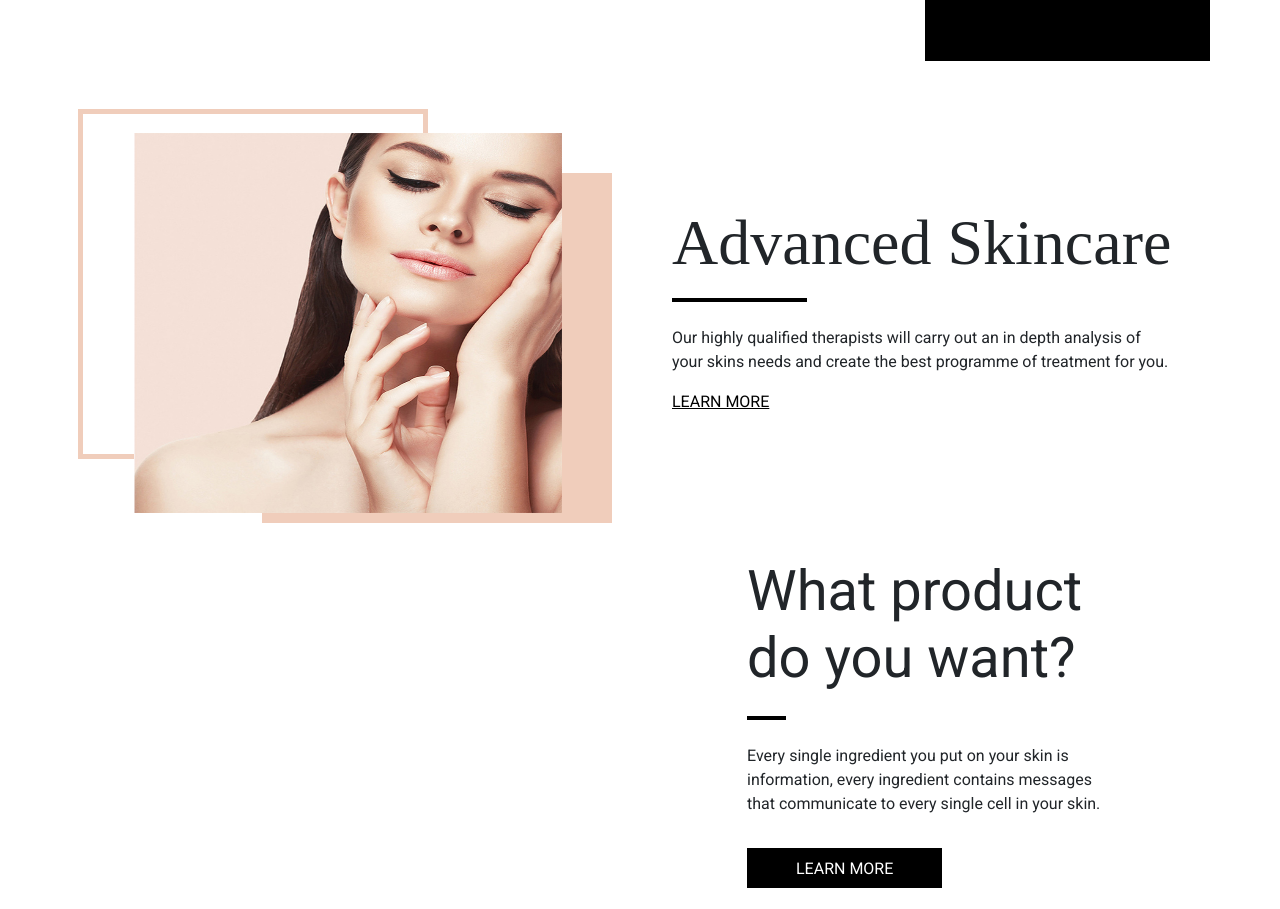
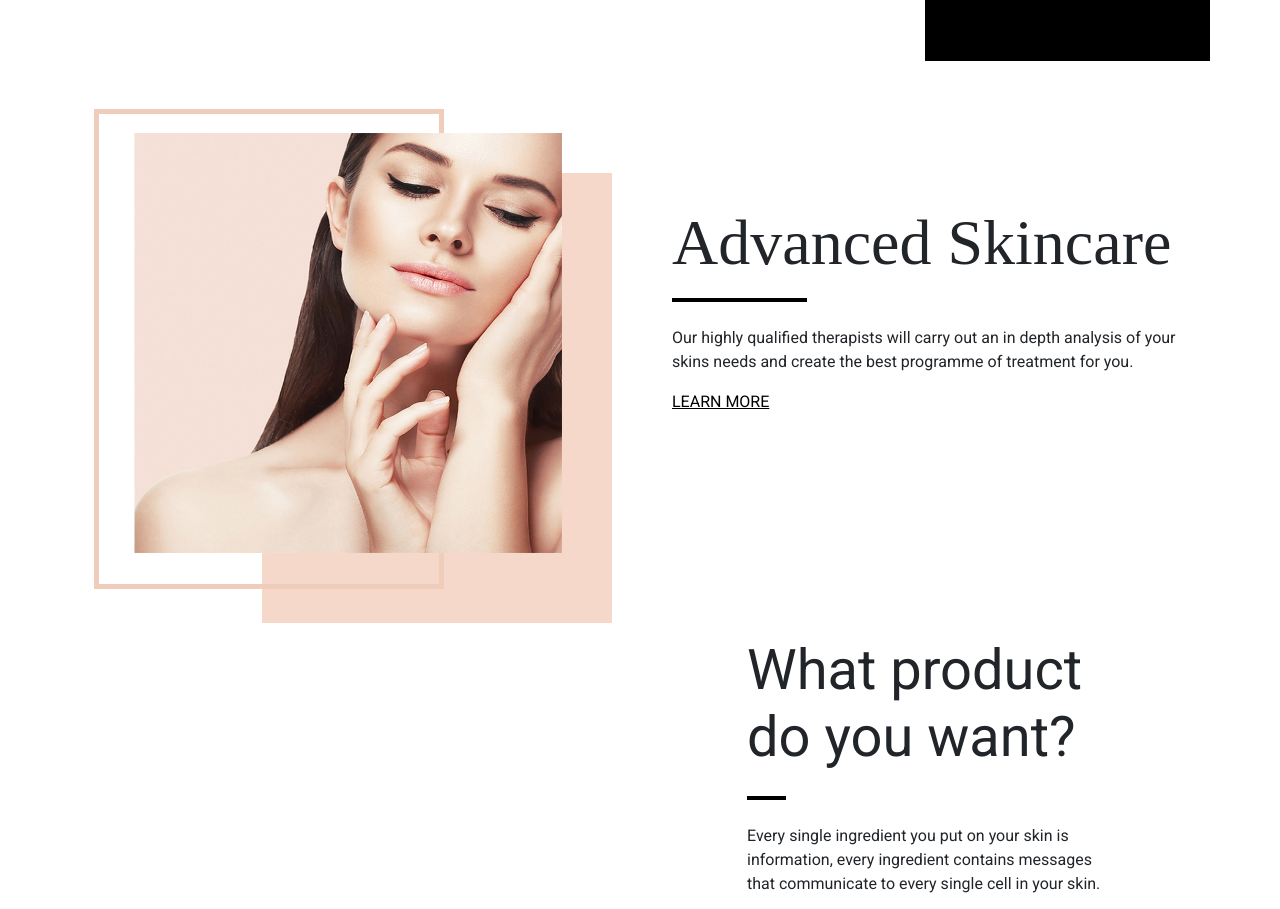
Before and after one commit to olatomide007/kodestage5, a plain HTML site: page index.html in a window 1280 px wide. Shown: the part 1208-2117 px from the top of the page. Drawn offline with Linux system fonts and the light colour scheme.

Commit message:
upadated for landing page responsiveness

```diff
--- a/css/arrayass.css
+++ b/css/arrayass.css
@@ -10,6 +10,10 @@
    .smaller-w{
     width: 31%;
 }
+
+    .text-smaller{
+        font-size: 0.65rem;
+    }
 
 .wel-sec h1{
     font-family:'Trebuchet MS', 'Lucida Sans Unicode', 'Lucida Grande', 'Lucida Sans', Arial, sans-serif;
@@ -42,10 +46,11 @@
 }
 
 .no-img{
-    width: 300px;
+    width: 260px;
     height: 450px;
     border-color: #f0cdbb !important;
     background-image: none;
+    z-index: 1;
 }
 
 .stroke{
@@ -54,18 +59,22 @@
     background-image: none;
 }
 
+
 .only-color{
-    width: 320px;
-    height: 350px;
-    background-color:#f0cdbb;
+    width: 260px;
+    height: 400px;
+    background-color:#f5d8ca;
     top: 4em;
-    left: 3em;
+    left: 6.5em;
+    z-index: -1;
 }
 
 
 .flex-img{
+    height: 380px;
     top: 1.5em;
-    left: 4em;
+    left: 2.5em;
+    z-index: 2;
 }
 
 .font-c{
@@ -77,19 +86,32 @@
     }
 
     .only-color{
-        height: 320px;
-        left: 3.5em;
+        width: 290px;
+        height: 420px;
+        left: 3em;
     }
 
     .no-img{
-        width: 350px;
-        height: 350px;
+        width: 270px;
+        height: 440px;
+    }
+
+    .flex-img{
+        height: 380px;
+        top: 1.5em;
+        left: 2em;
+    }
+
+    .text-smaller{
+        font-size: inherit;
     }
 
     .black-card{
         width: 70%;
         margin: 5em auto;
     }
+
+
 }
 
 @media (min-width: 960px){
@@ -98,13 +120,25 @@
     }
 
     .only-color{
-        width: 300px;
+        width: 330px;
+        height: 420px;
         left: 9em;
     }
 
     .black-card{
         width: 48%;
         margin: 5em auto;
+    }
+
+    .flex-img{
+        height: 380px;
+        top: 1.5em;
+        left: 4em;
+    }
+
+    .no-img{
+        width: 350px;
+        height: 440px;
     }
 }
 
@@ -115,13 +149,18 @@
 
     .only-color{
         width: 350px;
-        height: 350px;
+        height: 450px;
         left: 12em;
     }
 
     .flex-img{
-        height: 380px;
+        height: 420px;
         top: 1.5em;
         left: 4em;
     }
+
+    .no-img{
+        width: 350px;
+        height: 480px;
+    }
 }
--- a/index.html
+++ b/index.html
@@ -73,7 +73,7 @@
   <section class="showcase mb-5">
     <div class="container">
       <div class="row">
-        <div class="px-0 col-12 col-md-6 col-lg-6 left position-relative">
+        <div class="px-3 col-12 col-md-6 col-lg-6 left position-relative">
             <div class="no-img border border-5 ms-2"></div>
             <div class="only-color position-absolute"></div>
             <div class="img-only">
@@ -84,7 +84,7 @@
           <div class="right">
             <h1 class="display-3 font-c">Advanced Skincare</h1>
             <div class="pt-1 w-25 mt-3 mb-4 bg-black"></div>
-            <p>Our highly qualified therapists will carry out an in depth analysis of <br>
+            <p>Our highly qualified therapists will carry out an in depth analysis of
               your skins needs and create the best programme of treatment for you.</p>
               <a href="#" class="text-black">LEARN MORE</a>
           </div>
@@ -119,10 +119,10 @@
           <p class="text-white">Our clients are important to us, so we continually train our therapists to ensure that all treatments are of the highest
             standard and that each client receives the best care’</p>
           <form>
-            <input type="text" id="name" placeholder="Enter your Name" class="w-75 py-2">
-            <input type="email" id="email" placeholder="Enter a valid email address" class="w-75 py-2 my-2">
-            <textarea class="w-75" name="message" id="message" placeholder="Enter your message"></textarea>
-            <input type="button" value="SUBMIT" class="d-block mx-5 btn bg-white px-3 rounded-pill">
+            <input type="text" id="name" placeholder="Enter your Name" class="w-75 py-2 text-smaller">
+            <input type="email" id="email" placeholder="Enter a valid email address" class="w-75 py-2 my-2 text-smaller">
+            <textarea class="w-75 text-smaller" name="message" id="message" placeholder="Enter your message"></textarea>
+            <input type="button" value="SUBMIT" class="text-smaller d-block mx-4 mx-md-5 mx-lg-5 btn bg-white px-3 rounded-pill">
           </form>
         </div>
       </div>
```
